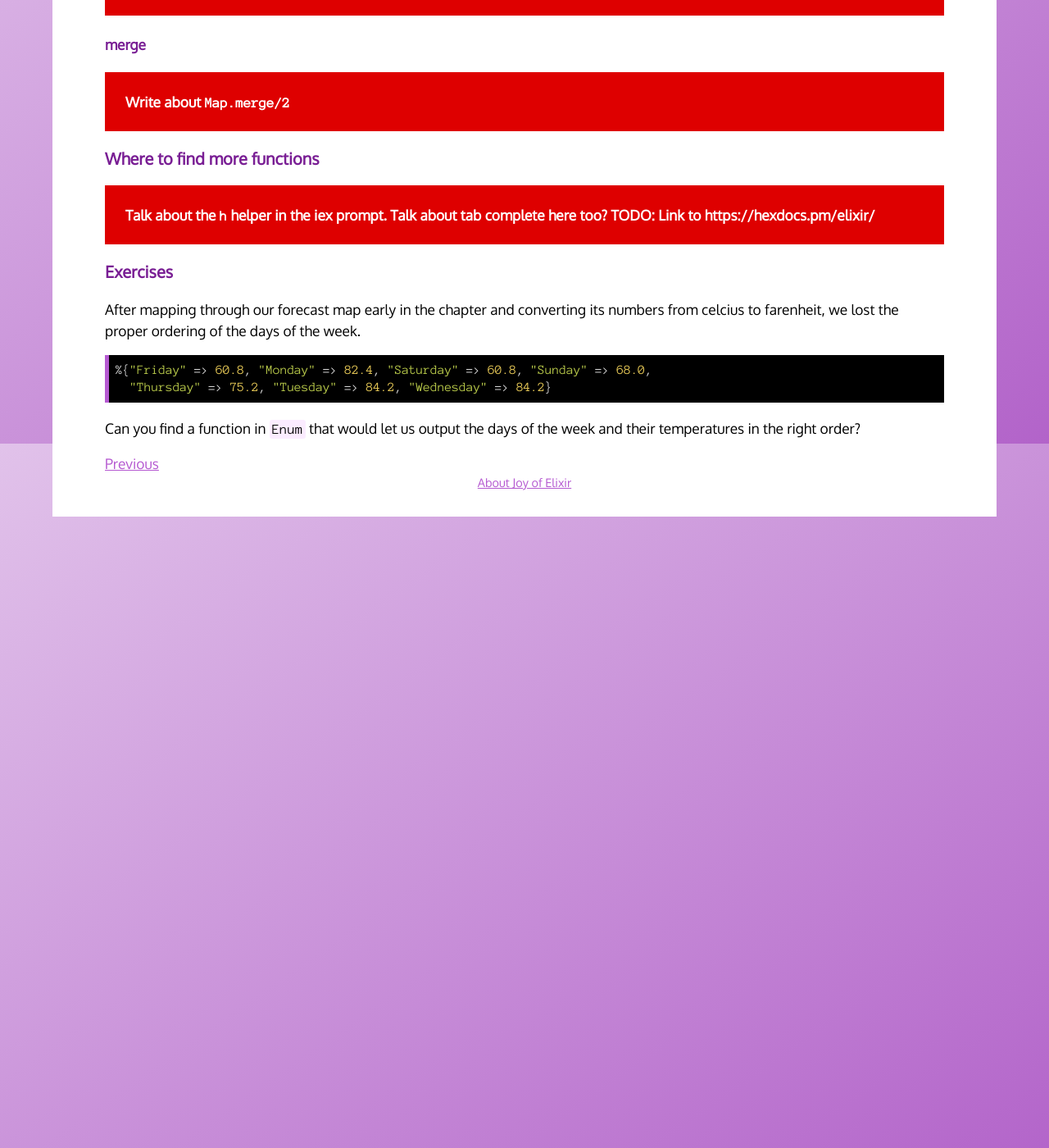
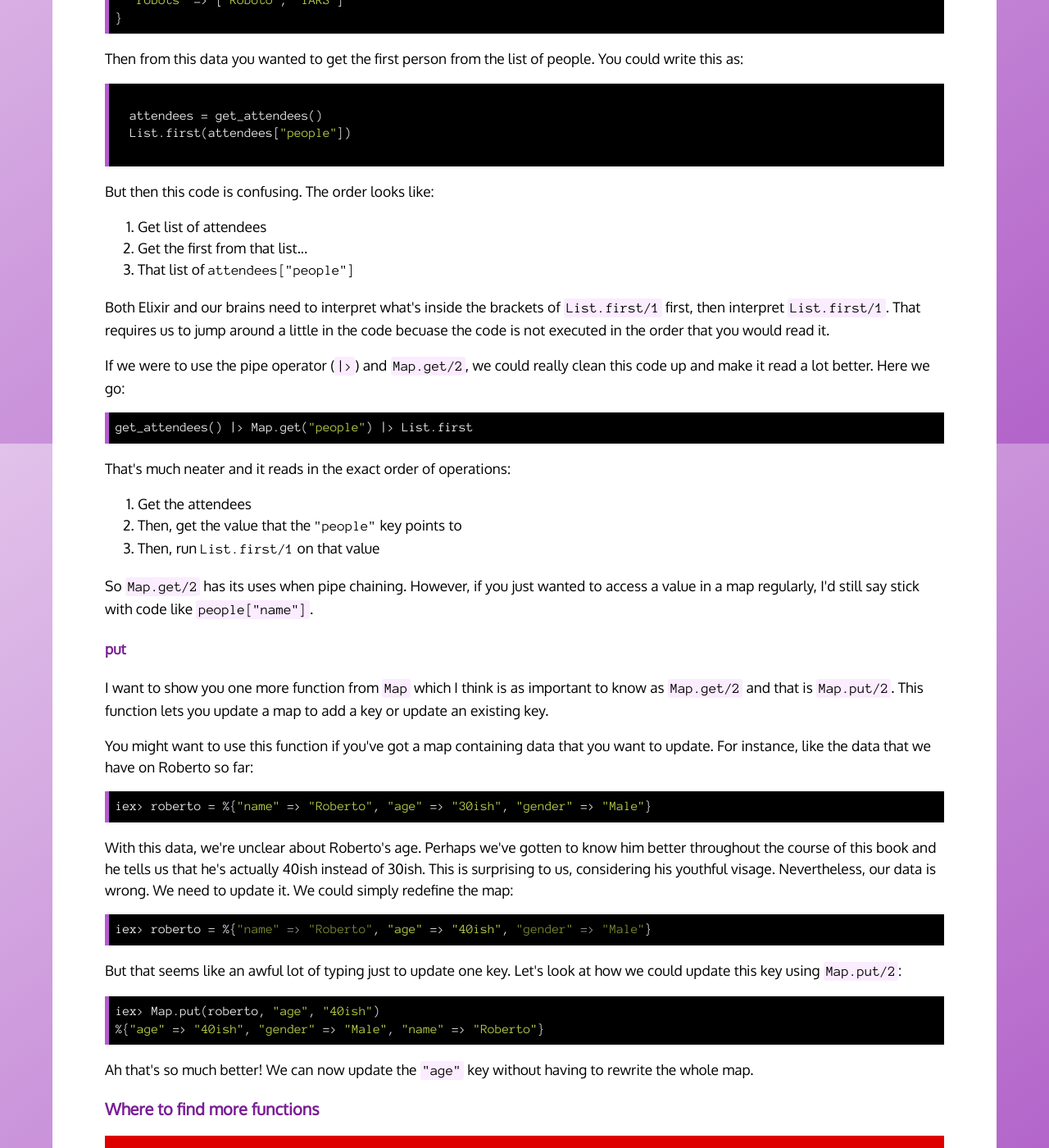
Before and after one commit to radar/joyofelixir, a Jekyll site: the page built from 10-maps/index.html, in a window 1280 px wide and 1400 px high, scrolled down 9359 px. Shown: the whole window at 82% size. Built offline with Jekyll 4.4.1, drawn with Linux system fonts in a browser that asks for light colours; some of the changed text lies outside the part shown.

Commit message:
Further fleshing out of Chapter 10

```diff
--- a/_includes/ch/10.html
+++ b/_includes/ch/10.html
@@ -258,8 +262,12 @@ iex> Enum.into(new_forecast, %{})
 
   <ol>
     <li>We define a variable called <code>forecast</code>, which is a map containing the days of the week and their expected temperatures.</li>
-    <li>We then take this <code>forecast</code> variable, and pass it as the first argument to <code>Enum.map/2</code>. The second argument passed to this function is another function which takes the celcius temperature and converts it to farenheit.</li>
-    <li>We assign the result of this <code>Enum.map/2</code> call to <code>new_forecast</code>, and then immediately pass that into <code>Enum.into/2</code> as the first argument. The second argument given to <code>Enum.into/2</code> is an empty map. This converts the output of <code>Enum.map/2</code> -- a list of key-value tuples -- into a friendly map.</li>
+    <li>We then take this <code>forecast</code> variable, and pass it as the
+      first argument to <code>Enum.map/2</code>. The second argument passed to
+      <code>Enum.map/2</code> is a function which runs on each key-value pair
+      in the map. This function takes the temperature -- the value -- and converts it to farenheit.</li>
+    <li>We assign the result of this <code>Enum.map/2</code> call to a variable
+      called <code>new_forecast</code>, and then immediately pass that into <code>Enum.into/2</code> as the first argument. The second argument given to <code>Enum.into/2</code> is an empty map. This converts the output of <code>Enum.map/2</code> -- a list of key-value tuples -- into a friendly map.</li>
   </ol>
 
   <p>
@@ -281,7 +289,7 @@ iex> Enum.into(new_forecast, %{})
   </ul>
 
   <p>
-    We can't convert the data to farenheit unless we have it already, and we can't send it to our American friend -- or <em>shouldn't</em> -- before converting ti to farenheit. We have to do these steps in order for them to make sense. If we were to write the above in Elixir code with the pipe operator, it might look like this:
+    We can't convert the data to farenheit unless we have it already, and we can't send it to our American friend -- or <em>shouldn't</em> -- before converting it to farenheit. We have to do these steps in order for them to make sense. If we were to write the above in Elixir code with the pipe operator, it might look like this:
   </p>
 
 <pre><code>get_forecast_data
@@ -290,7 +298,9 @@ iex> Enum.into(new_forecast, %{})
 
 
   <p>
-    Hey, that looks nice, doesn't it? You can think of the pipe operator as an "and then" operator. Do this action, <em>then</em> do this action and <em>then</em> do this final action. What would happen in our fictional code here is that the data from <code>get_forecast_data</code> would get passed to <code>convert_to_farenheit</code>, then <code>convert_to_farenheit</code> will pass its data onto the <code>send_to_american_friend</code> function.
+    Hey, that looks nice, doesn't it? You can think of the pipe operator as an
+    "and then" operator. Do this action, <em>then</em> do this action <em>and
+    then</em> do this final action. What would happen in our fictional code here is that the data from <code>get_forecast_data</code> would get passed to <code>convert_to_farenheit</code>, then <code>convert_to_farenheit</code> will pass its data onto the <code>send_to_american_friend</code> function.
   </p>
 
   <p>
@@ -313,7 +323,8 @@ iex> Enum.into(new_forecast, %{})
 </code></pre>
 
   <p>
-    Go ahead and put this code in a file called <code>forecast.exs</code> and run it with <code>elixir forecast.exs</code>. This is what you'll see as the output:
+    Go ahead and put this code in a file called <code>forecast.exs</code> and
+    run it with <code>elixir forecast.exs</code>. This is what you'll see as the output:
   </p>
 
 <pre><code>%{
@@ -332,8 +343,20 @@ iex> Enum.into(new_forecast, %{})
 
   <ol>
     <li>We define a map containing the days of the week and their expected temperatures. We <em>don't</em> assign this to a variable.</li>
-    <li><em>And then</em> we <em>pipe</em> this map using the <em>pipe operator</em> (<code>|&gt;</code>) into <code>Enum.map/2</code>. This makes the map the first argument of <code>Enum.map/2</code>, so this removes the need to define a <code>forecast</code> variable and to pass it in as the first argument. The pipe operator does this for us. The argument on <code>Enum.map/2</code> here is just the function that we use to convert the temperature values.</li>
-    <li><em>And then</em> we <em>pipe</em> the result of this <code>Enum.map/2</code> call into <code>Enum.into/2</code>, and the result of <code>Enum.map/2</code> becomes the first argument of <code>Enum.into/2</code>.</li>
+    <li><em>And then</em> we <em>pipe</em> this map using the <em>pipe
+        operator</em> (<code>|&gt;</code>) into <code>Enum.map/2</code>. This
+      makes the map the first argument of <code>Enum.map/2</code>, so this
+      removes the need to define a <code>forecast</code> variable and to pass
+    it in as the first argument. The pipe operator gives the map to the
+    function automatically. The only argument on <code>Enum.map/2</code> here
+    is just the function that we use to convert the temperature values. We
+    still refer to this function as <code>Enum.map/2</code>, because it is
+    taking in two arguments: the piped-in value and the function.</l>
+    <li><em>And then</em> we <em>pipe</em> the result of this
+      <code>Enum.map/2</code> call into <code>Enum.into/2</code>, and the
+      result of <code>Enum.map/2</code> becomes the first argument of
+      <code>Enum.into/2</code>. The second argument to <code>Enum.into/2</code>
+    is still an empty map.</li>
     <li>Finally, we <em>pipe</em> the result of <code>Enum.into/2</code> into a function we've not seen before called <code>IO.inspect/1</code>. This outputs the map in a human-friendly way. We're not using <code>IO.puts/1</code> here because it only works with strings, and what we have at this point of the code after <code>Enum.into/2</code> is a map, not a string. <code>IO.inspect/1</code> will work with any form of data that we give it.
   </ol>
 
@@ -394,23 +417,112 @@ iex> person["name"]
 
 <pre><code>iex> Map.get(person, "name")</code></pre>
 
+  <p>
+    Now this might not seem very useful. After all, why not just use the old
+    fashioned way: <code>person["name"]</code>? Well, one place where this
+    might come in handy is if you want to find a particular key in the middle
+    of a pipe chain. Imagine you have a function called
+    <code>get_attendees</code> that gives you data that looks like this:
+  </p>
+
+<pre><code>%{
+  "people" => ["Roberto", "The Author"],
+  "robots" => ["Roboto", "TARS"]
+}</code></pre>
+
+  <p>
+    Then from this data you wanted to get the first person from the list of
+    people. You could write this as:
+  </p>
+
+  <pre><code>
+  attendees = get_attendees()
+  List.first(attendees["people"])
+  </code></pre>
+
+  <p>
+    But then this code is confusing. The order looks like:
+  </p>
+
+  <ol>
+    <li>Get list of attendees</li>
+    <li>Get the first from that list...</li>
+    <li>That list of <code>attendees["people"]</code></li>
+  </ol>
+
+  <p>
+    Both Elixir and our brains need to interpret what's inside the brackets of
+    <code>List.first/1</code> first, then interpret <code>List.first/1</code>.
+    That requires us to jump around a little in the code becuase the code is
+    not executed in the order that you would read it.
+  </p>
+
+  <p>
+    If we were to use the pipe operator (<code>|></code>) and
+    <code>Map.get/2</code>, we could really clean this code up and make it read
+    a lot better. Here we go:
+  </p>
+
+  <pre><code>get_attendees() |> Map.get("people") |> List.first</code></pre>
+
+  <p>
+    That's much neater and it reads in the exact order of operations:
+  </p>
+
+  <ol>
+    <li>Get the attendees</li>
+    <li>Then, get the value that the <code>"people"</code> key points to</li>
+    <li>Then, run <code>List.first/1</code> on that value</li>
+  </ol>
+
+  <p>
+    So <code>Map.get/2</code> has its uses when pipe chaining. However, if you
+    just wanted to access a value in a map regularly, I'd still say stick with
+    code like <code>people["name"]</code>.
+  </p>
+
   <h4>put</h4>
 
-  <div class='todo'>
-    Write about <code>Map.put/2</code>
-  </div>
+  <p>
+    I want to show you one more function from <code>Map</code> which I think is
+    as important to know as <code>Map.get/2</code> and that is
+    <code>Map.put/2</code>. This function lets you update a map to add a key or
+    update an existing key.
+  </p>
 
-  <h4>delete</h4>
+  <p>
+    You might want to use this function if you've got a map
+    containing data that you want to update. For instance, like the
+    data that we have on Roberto so far:
+  </p>
 
-  <div class='todo'>
-    Write about <code>Map.delete/2</code>
-  </div>
+<pre><code>iex> roberto = %{"name" => "Roberto", "age" => "30ish", "gender" => "Male"}</code></pre>
 
-  <h4>merge</h4>
+  <p>
+    With this data, we're unclear about Roberto's age. Perhaps we've gotten to
+    know him better throughout the course of this book and he tells us that
+    he's actually 40ish instead of 30ish. This is surprising to us, considering his
+    youthful visage. Nevertheless, our data is wrong. We need to update it. We
+    could simply redefine the map:
+  </p>
 
-  <div class='todo'>
-    Write about <code>Map.merge/2</code>
-  </div>
+<pre><code>iex> roberto = %{<span class='unfocussed'>"name" => "Roberto"</span>, "age" => "40ish", <span class='unfocussed'>"gender" => "Male"</span>}</code></pre>
+
+  <p>
+  But that seems like an awful lot of typing just to update one key. Let's look at how we could update this key using <code>Map.put/2</code>:
+  </p>
+
+<pre><code>iex> Map.put(roberto, "age", "40ish")
+%{"age" => "40ish", "gender" => "Male", "name" => "Roberto"}</code></pre>
+
+<p>Ah that's so much better! We can now update the <code>"age"</code> key without having to rewrite the whole map.</code></p>
+
+
+
+
+
+
+
 
 </section>
 
--- a/_sass/console.scss
+++ b/_sass/console.scss
@@ -28,6 +28,10 @@
   opacity: 0.5;
 }
 
+.unfocussed {
+  opacity: 0.66;
+}
+
 .hljs-number {
  color: $yellow;
 }
```
Also changed, not shown: other parts of _includes/ch/10.html (+5 -1 lines).
